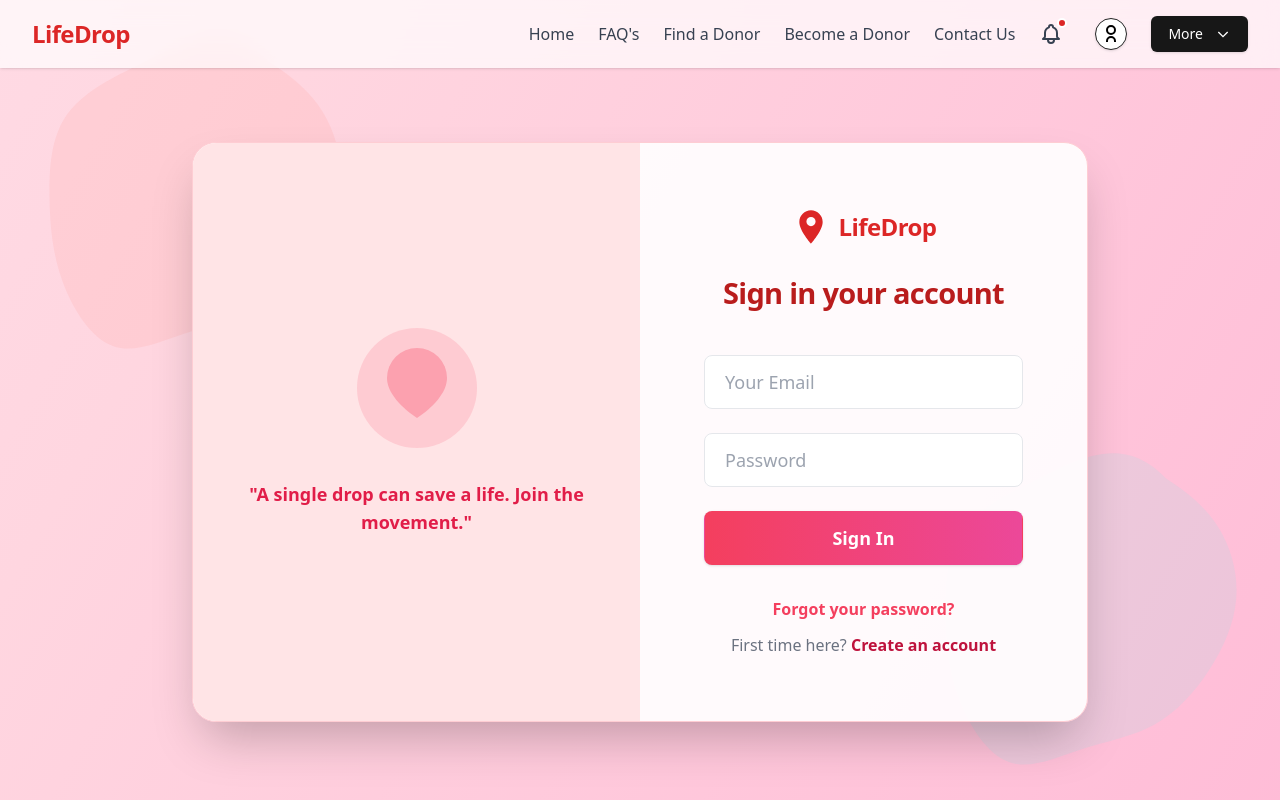
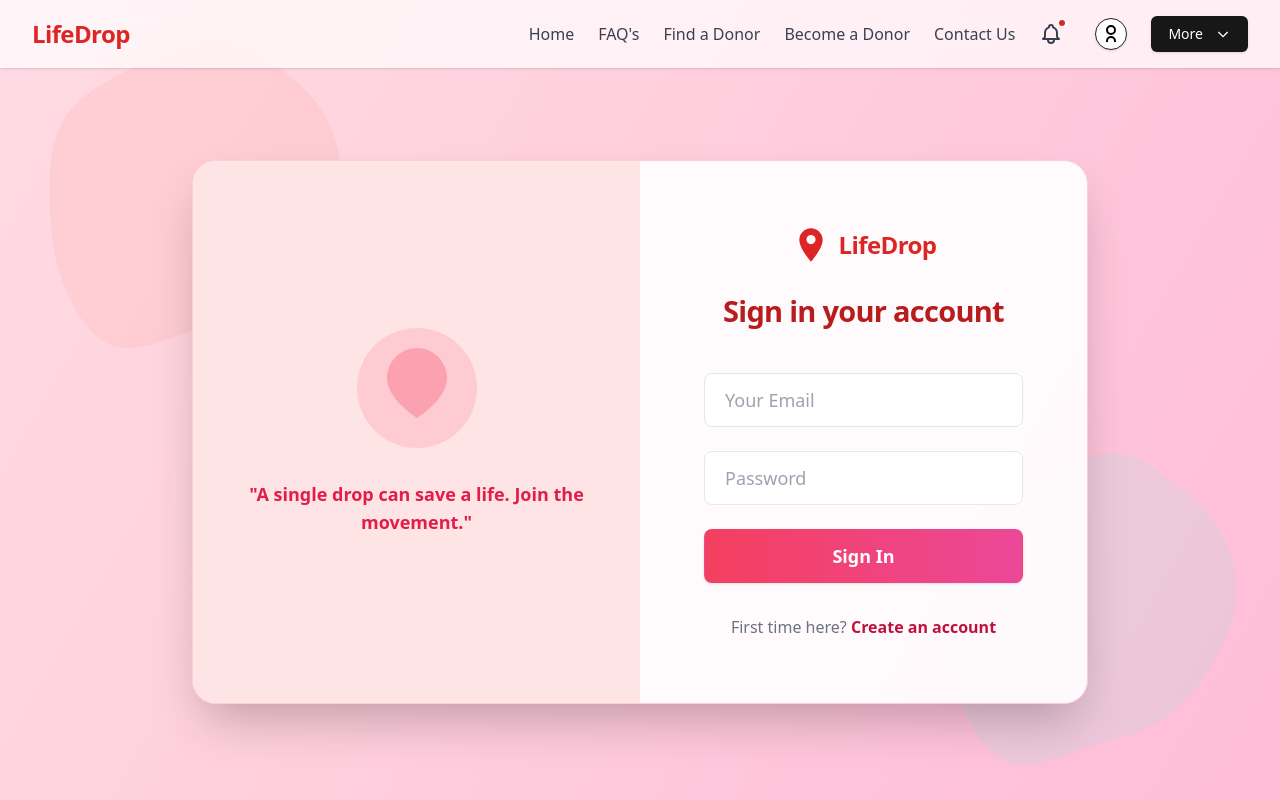
Before and after one commit to Ayushi2195/Blood-Donation, a React (Vite) app in the folder frontend/: page /login in a window 1280 px wide. Built offline with nearby package versions, Linux system fonts and the light colour scheme.

Commit message:
Thank you God

```diff
--- a/frontend/src/pages/Login.tsx
+++ b/frontend/src/pages/Login.tsx
@@ -25,7 +25,7 @@ export default function Login() {
             const { accessToken } = response.data;
             storeTokenInLS(accessToken);
             console.log(`Login successful for email: ${email}`);
-            navigate("/"); // Navigate to home/dashboard after login
+            navigate("/");
         } catch (err: any) {
             setError(err.response?.data?.error || "Login failed. Please check your credentials.");
         }
@@ -91,8 +91,7 @@ export default function Login() {
                     </div>
                 </form>
                 <div className="mt-8 flex flex-col items-center gap-3 w-full">
-                        <Link to="#" className="text-rose-500 font-semibold hover:underline transition">Forgot your password?</Link>
-                    <div className="text-gray-500 text-base">
+                        <div className="text-gray-500 text-base">
                         First time here?{" "}
                             <Link to="/signup" className="text-rose-700 font-bold hover:underline transition">Create an account</Link>
                         </div>
```
